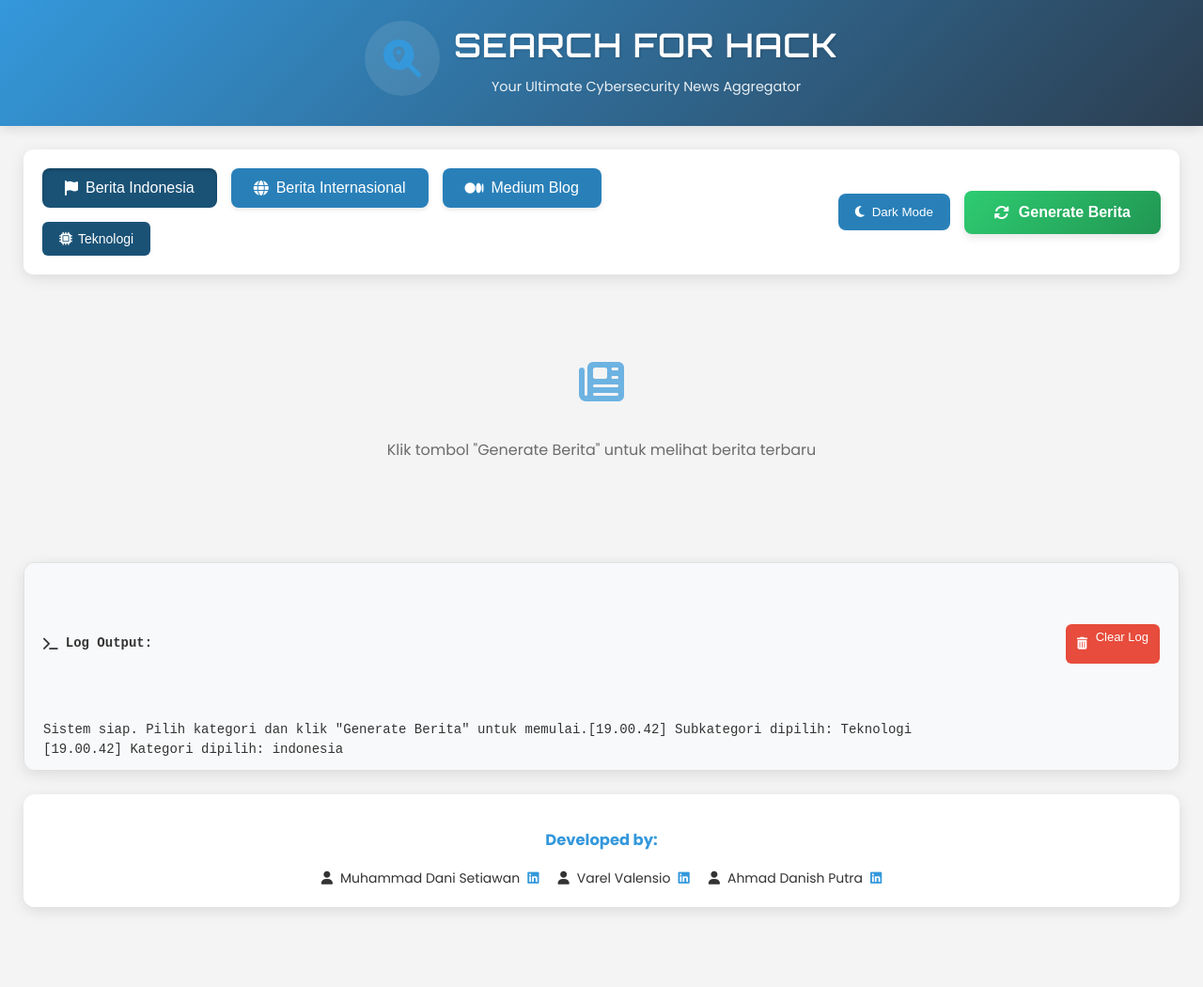
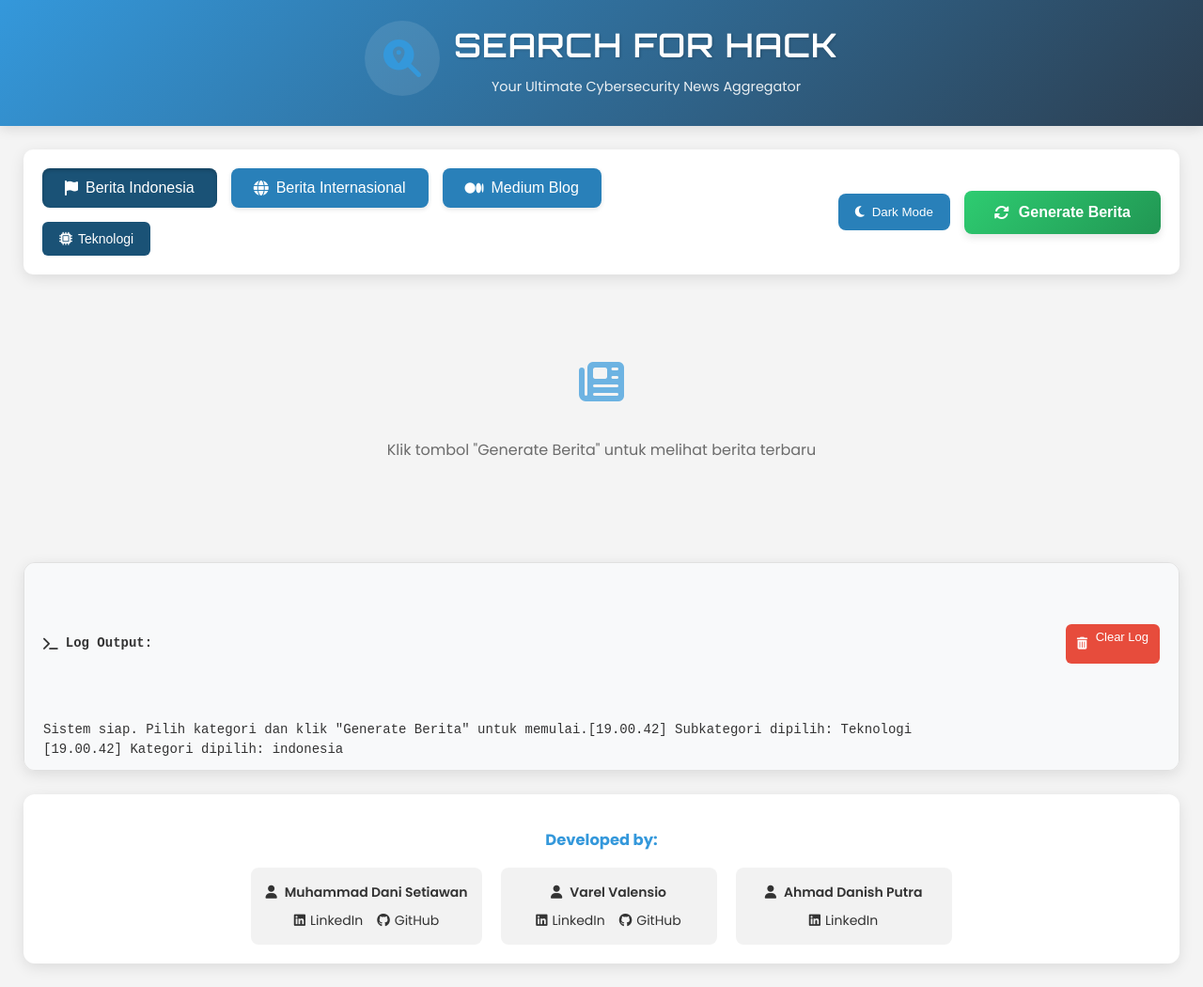
Before and after one commit to JustDanz/search-for-hack, a plain HTML site: page index.html in a window 1280 px wide. Shown: the whole page at 94% size. Before the commit the page ends 990 px from the top, so only its background shows below. Drawn offline with nearby package versions, Linux system fonts and the light colour scheme.

Commit message:
Update index.html

```diff
--- a/index.html
+++ b/index.html
@@ -27,6 +27,7 @@
       --log-border: #e0e0e0;
       --accent-color: #3498db;
       --success-color: #2ecc71;
+      --github-color: #333;
     }
 
     .dark-mode {
@@ -45,6 +46,7 @@
       --log-border: #444;
       --accent-color: #4dabf7;
       --success-color: #27ae60;
+      --github-color: #f0f0f0;
     }
 
     body {
@@ -438,19 +440,46 @@
 
     .credit-item {
       display: flex;
+      flex-direction: column;
+      align-items: center;
+      gap: 8px;
+      padding: 15px;
+      background-color: rgba(0,0,0,0.05);
+      border-radius: 8px;
+      min-width: 200px;
+    }
+
+    .credit-name {
+      font-weight: 600;
+      display: flex;
       align-items: center;
       gap: 8px;
     }
 
-    .credit-item a {
-      color: var(--link-color);
+    .credit-links {
+      display: flex;
+      gap: 15px;
+    }
+
+    .credit-links a {
+      color: var(--text-color);
       text-decoration: none;
       transition: all 0.3s;
+      display: flex;
+      align-items: center;
+      gap: 5px;
     }
 
-    .credit-item a:hover {
-      text-decoration: underline;
-      color: var(--button-hover);
+    .credit-links a:hover {
+      transform: translateY(-2px);
+    }
+
+    .linkedin-link {
+      color: #0a66c2;
+    }
+
+    .github-link {
+      color: var(--github-color);
     }
 
     @media (max-width: 768px) {
@@ -584,25 +613,43 @@
   <h3>Developed by:</h3>
   <div class="credit-list">
     <div class="credit-item">
+      <div class="credit-name">
         <i class="fas fa-user"></i>
         <span>Muhammad Dani Setiawan</span>
-      <a href="https://www.linkedin.com/in/muhammad-dani-setiawan" target="_blank">
-        <i class="fab fa-linkedin"></i>
+      </div>
+      <div class="credit-links">
+        <a href="https://www.linkedin.com/in/muhammad-dani-setiawan" target="_blank" class="linkedin-link">
+          <i class="fab fa-linkedin"></i> LinkedIn
+        </a>
+        <a href="https://github.com/JustDanz" target="_blank" class="github-link">
+          <i class="fab fa-github"></i> GitHub
         </a>
       </div>
+    </div>
     <div class="credit-item">
+      <div class="credit-name">
         <i class="fas fa-user"></i>
         <span>Varel Valensio</span>
-      <a href="https://www.linkedin.com/in/varel-valensio" target="_blank">
-        <i class="fab fa-linkedin"></i>
+      </div>
+      <div class="credit-links">
+        <a href="https://www.linkedin.com/in/varel-valensio" target="_blank" class="linkedin-link">
+          <i class="fab fa-linkedin"></i> LinkedIn
+        </a>
+        <a href="https://github.com/0xc4t" target="_blank" class="github-link">
+          <i class="fab fa-github"></i> GitHub
         </a>
       </div>
+    </div>
     <div class="credit-item">
+      <div class="credit-name">
         <i class="fas fa-user"></i>
         <span>Ahmad Danish Putra</span>
-      <a href="https://www.linkedin.com/in/ahmad-danish-putra-35ab5827a/" target="_blank">
-        <i class="fab fa-linkedin"></i>
+      </div>
+      <div class="credit-links">
+        <a href="https://www.linkedin.com/in/ahmad-danish-putra-35ab5827a/" target="_blank" class="linkedin-link">
+          <i class="fab fa-linkedin"></i> LinkedIn
         </a>
+      </div>
     </div>
   </div>
 </div>
@@ -628,8 +675,7 @@ const rssFeeds = {
   indonesia: {
     'Teknologi': [
       "https://tekno.kompas.com/rss",
-      "https://inet.detik.com/rss",
-      "https://blog.revolusiber.or.id/"
+      "https://inet.detik.com/rss"
     ]
   },
   medium: {
```
Lines whose indentation alone changed are shown as unchanged.
